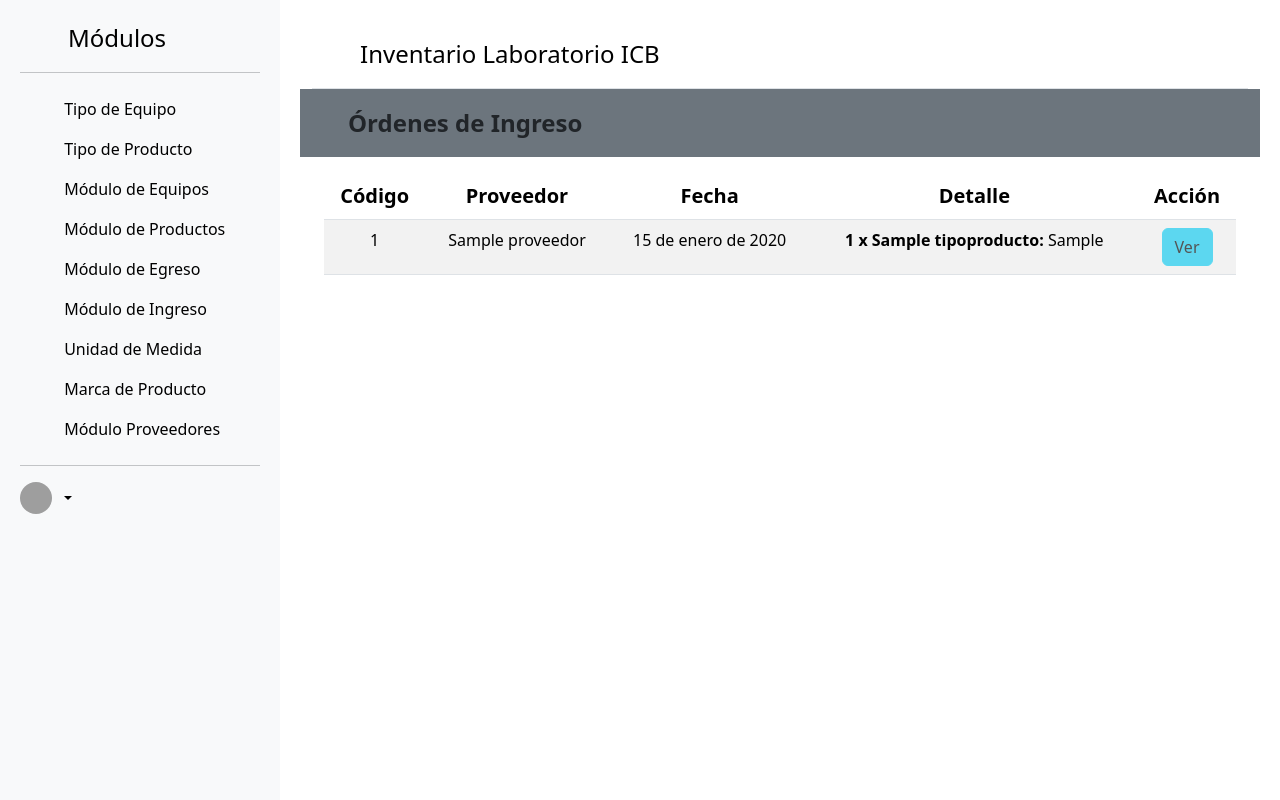
After one commit to DiegoNunezG/Inventario_Laboratorio_ICB, a Django app: page /orden-ingreso/ in a window 1280 px wide. The commit adds this page. Run offline with Django 5.2, Linux system fonts and the light colour scheme; tables that the repository leaves empty hold one stand-in row (values such as "Sample post"); some libraries are stand-ins or nearby versions; grey boxes are pictures that could not be loaded.

Commit message:
se termina el modulo de ingreso

```diff
--- a/AppInventario/admin.py
+++ b/AppInventario/admin.py
@@ -1,15 +1,14 @@
 from django.contrib import admin
-from .models import UnidadMedida, TipoProducto, TipoEquipo, Equipo, Marca, Producto, Proveedor, OrdenIngreso, OrdenEgreso
+from .models import UnidadMedida, TipoProducto, TipoEquipo, Equipo, Marca, Producto, Proveedor, OrdenIngreso, OrdenEgreso, DetalleIngreso
 
 # Register your models here.
 admin.site.register(UnidadMedida)
 admin.site.register(TipoProducto)
 admin.site.register(TipoEquipo)
-#admin.site.register(ComponentesTipoEquipo)
 admin.site.register(Equipo)
 admin.site.register(Marca)
 admin.site.register(Producto)
-#admin.site.register(ComponentesEquipo)
 admin.site.register(Proveedor)
 admin.site.register(OrdenIngreso)
 admin.site.register(OrdenEgreso)
+admin.site.register(DetalleIngreso)
--- a/AppInventario/forms.py
+++ b/AppInventario/forms.py
@@ -1,5 +1,5 @@
-from django.forms import ModelForm, TextInput, Select, ModelMultipleChoiceField, CheckboxSelectMultiple
-from .models import TipoProducto, UnidadMedida, TipoEquipo, Marca, Equipo, Producto
+from django.forms import ModelForm, TextInput, Select, ModelMultipleChoiceField, CheckboxSelectMultiple, DateInput
+from .models import TipoProducto, UnidadMedida, TipoEquipo, Marca, Equipo, Producto, OrdenIngreso
 
 class TipoProductoForm(ModelForm):
     class Meta:
@@ -74,3 +74,13 @@ class ProductoForm(ModelForm):
             'marca': Select(attrs={'class': 'form-control rounded-3'}),
             'numero_serie': TextInput(attrs={'class': 'form-control rounded-3'})
         }
+
+
+class OrdenIngresoForm(ModelForm):
+    class Meta:
+        model = OrdenIngreso
+        fields = ['proveedor', 'fecha']
+        widgets = {
+            'proveedor': Select(attrs={'class': 'form-control rounded-3'}),
+            'fecha': DateInput(attrs={'class': 'form-control rounded-3'})
+        }
--- a/AppInventario/models.py
+++ b/AppInventario/models.py
@@ -1,4 +1,5 @@
 from django.db import models
+from django.core.validators import MinValueValidator, StepValueValidator
 
 # Create your models here.
 class UnidadMedida(models.Model):
@@ -59,8 +60,6 @@ class Proveedor(models.Model):
 
 
 class OrdenIngreso(models.Model):
-    producto = models.ForeignKey(Producto, on_delete=models.PROTECT)
-    cantidad = models.PositiveIntegerField()
     proveedor = models.ForeignKey(Proveedor, on_delete=models.PROTECT)
     fecha = models.DateField()
 
@@ -70,3 +69,8 @@ class OrdenEgreso(models.Model):
     cantidad = models.PositiveIntegerField()
     fecha = models.DateField()
     destino = models.CharField(max_length=100)
+
+class DetalleIngreso(models.Model):
+    orden = models.ForeignKey(OrdenIngreso, on_delete=models.PROTECT)
+    producto = models.ForeignKey(Producto, on_delete=models.PROTECT)
+    cantidad = models.PositiveIntegerField(default=1, blank=False, validators=[MinValueValidator(1), StepValueValidator(1)])
--- a/AppInventario/templates/AppInventario/base.html
+++ b/AppInventario/templates/AppInventario/base.html
@@ -106,7 +106,7 @@
                     </a>
                 </li>
                 <li>
-                    <a href="" class="nav-link link-body-emphasis disabled-link">
+                    <a href="{% url 'orden_ingreso' %}" class="nav-link link-body-emphasis">
                         <svg class="bi pe-none me-2" width="16" height="16">
                             <use xlink:href="#people-circle"></use>
                         </svg>
@@ -162,7 +162,7 @@
                     </a>
                 </header>
                 {% block content %}
-                {% endblock %}
+                {% endblock content %}
             </div>
         </div>
     </main>
--- /dev/null
+++ b/AppInventario/templates/AppInventario/orden_ingreso.html
@@ -0,0 +1,54 @@
+{% extends './base.html' %}
+{% block content %}
+
+<div class="row bg-secondary">
+    <p class="my-3 px-5 fs-4 fw-bold">Órdenes de Ingreso</p>
+</div>
+
+<div class="container mt-3">
+    <div class="row justify-content-center">
+        <div class="col-md-12">
+            <table class="table table-striped text-center">
+                <thead>
+                    <tr>
+                        <th class="fs-5" scope="col">Código</th>
+                        <th class="fs-5" scope="col">Proveedor</th>
+                        <th class="fs-5" scope="col">Fecha</th>
+                        <th class="fs-5" scope="col">Detalle</th>
+                        <th class="fs-5" scope="col">Acción</th>
+                    </tr>
+                </thead>
+                <tbody>
+                    {%for orden in ordenes %}
+                    <form method="post">
+                        {% csrf_token %}
+                        <tr>
+                            <td>{{orden.id}}</td>
+                            <td>{{orden.proveedor}}</td>
+                            <td>{{orden.fecha}}</td>
+                            <td>
+                                <ul class="list-group" style="list-style: none;">
+                                    {% for item in detalles %}
+                                    {% if item.orden.id == orden.id %}
+                                    <li class="">
+                                        <strong>{{item.cantidad}} x {{item.producto.tipo_producto}}:</strong>
+                                        {{item.producto}}
+                                    </li>
+                                    {% endif %}
+                                    {% endfor %}
+                                </ul>
+                            </td>
+                            <td>
+                                <button id="verdetalle" class="btn btn-info disabled" name="verdetalle">Ver</button>
+                            </td>
+                        </tr>
+                    </form>
+                    {%endfor%}
+                </tbody>
+            </table>
+        </div>
+    </div>
+</div>
+
+
+{% endblock content %}
--- a/AppInventario/views.py
+++ b/AppInventario/views.py
@@ -1,8 +1,8 @@
 from django.shortcuts import render, redirect
 from django.contrib.auth.forms import AuthenticationForm
 from django.contrib.auth import login, logout, authenticate
-from .models import UnidadMedida, TipoEquipo, TipoProducto, Marca, Equipo, Producto
-from .forms import UnidadMedidaForm, TipoEquipoForm, TipoProductoForm, MarcaForm, EquipoForm, ProductoForm
+from .models import UnidadMedida, TipoEquipo, TipoProducto, Marca, Equipo, Producto, OrdenIngreso, DetalleIngreso
+from .forms import UnidadMedidaForm, TipoEquipoForm, TipoProductoForm, MarcaForm, EquipoForm, ProductoForm, OrdenIngresoForm
 
 def login_web(request):
     if request.method == "POST":
@@ -60,6 +60,7 @@ def unidades_de_medida(request):
 
 def index(request):
     return render(request, "AppInventario/base.html")
+
 
 def tipo_de_producto(request):
     tipo_de_producto = TipoProducto.objects.all()
@@ -230,6 +231,7 @@ def equipo(request):
         "form": form,
     })
 
+
 def producto(request):
     producto = Producto.objects.all()
     tipo_producto = TipoProducto.objects.all()
@@ -241,3 +243,15 @@ def producto(request):
         "tipo_producto": tipo_producto,
         "form": form,
     })
+
+
+def orden_ingreso(request):
+    ordenes = OrdenIngreso.objects.all()
+    detalles = DetalleIngreso.objects.all()
+    form = OrdenIngresoForm()
+
+    return render(request, "AppInventario/orden_ingreso.html", {
+        "ordenes": ordenes,
+        "detalles": detalles,
+        "form": form,
+    })
--- a/Gestion_Inventario/urls.py
+++ b/Gestion_Inventario/urls.py
@@ -1,7 +1,7 @@
 from django.contrib import admin
 from django.urls import path
 from django.contrib.auth.views import LogoutView
-from AppInventario.views import login_web, index, unidades_de_medida, modulo_tipo_equipo, tipo_de_producto, marca_de_producto, equipo, producto
+from AppInventario.views import login_web, index, unidades_de_medida, modulo_tipo_equipo, tipo_de_producto, marca_de_producto, equipo, producto, orden_ingreso
 
 urlpatterns = [
     path('admin/', admin.site.urls),
@@ -14,4 +14,5 @@ urlpatterns = [
     path('marcas-de-producto/', marca_de_producto, name='marcadeproducto'),
     path('modulo-de-equipo/', equipo, name='equipo'),
     path('modulo-de-producto/', producto, name='producto'),
+    path('orden-ingreso/', orden_ingreso, name= 'orden_ingreso'),
 ]
```
Also changed, not shown: AppInventario/migrations/0023_remove_ordeningreso_cantidad_and_more.py (added).
